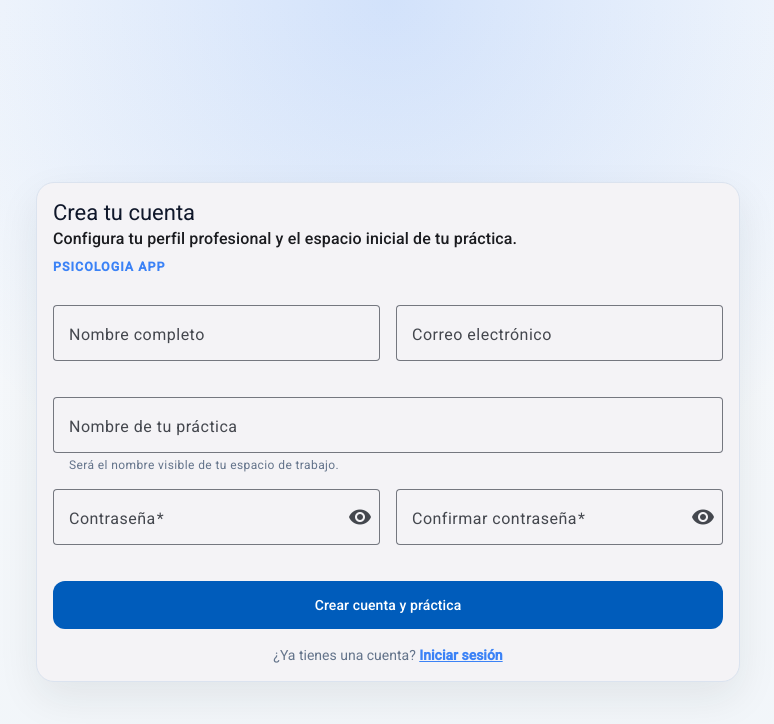
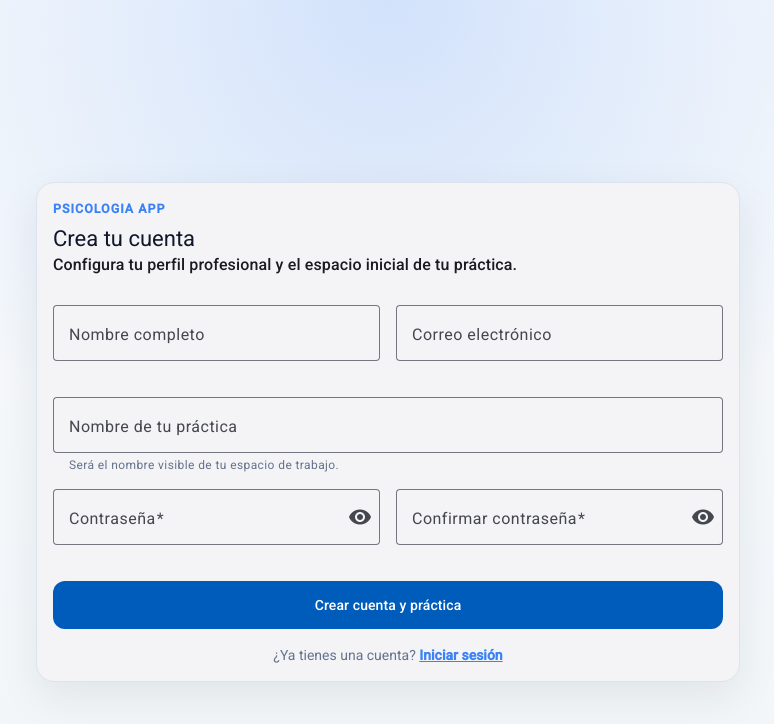
Before and after one commit to felixyz-code/psychology-app-frontend, an Angular app: page /signup in a window 1280 px wide. Shown: the top 724 px of the page, without its empty margins (252-1026 px from the left). Built offline with nearby package versions, Linux system fonts and the light colour scheme.

Commit message:
fix(ux): restore auth brand hierarchy

```diff
--- a/src/app/core/auth/login.page.scss
+++ b/src/app/core/auth/login.page.scss
@@ -23,6 +23,7 @@
 }
 
 .login-card__eyebrow {
+  order: -1;
   color: var(--app-color-primary);
   font-size: 0.78rem;
   font-weight: 800;
--- a/src/app/core/auth/signup.page.scss
+++ b/src/app/core/auth/signup.page.scss
@@ -23,6 +23,7 @@
 }
 
 .signup-card__eyebrow {
+  order: -1;
   color: var(--app-color-primary);
   font-size: 0.78rem;
   font-weight: 800;
```
